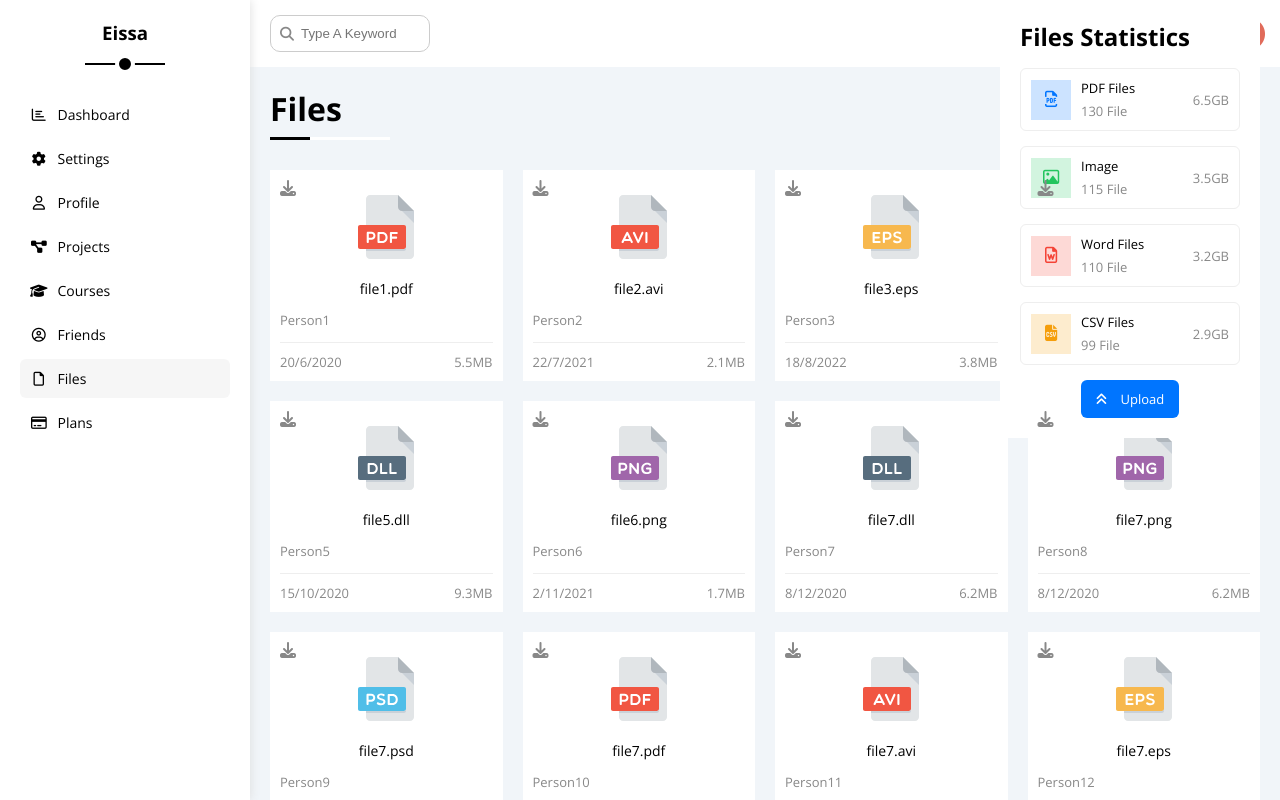
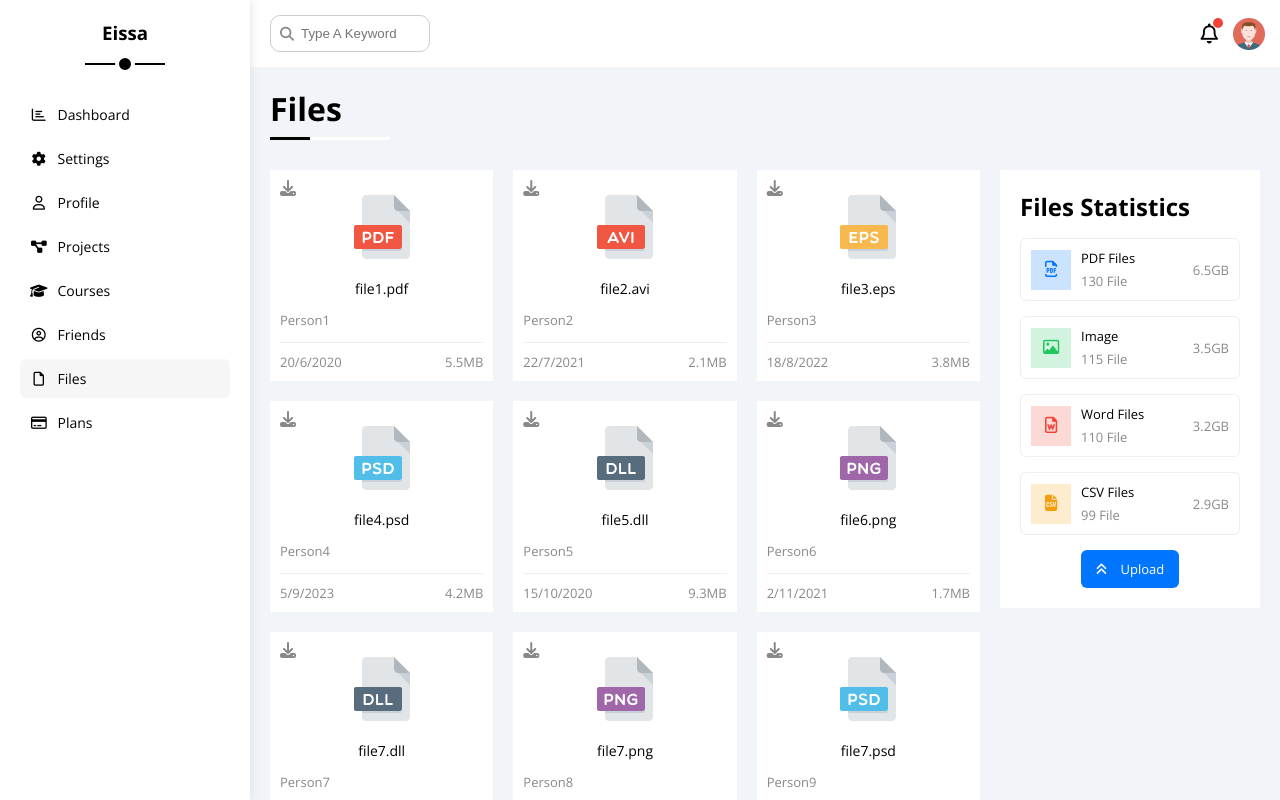
Before and after one commit to OmarEiissa/template-4-elzero-Dashboard, a plain HTML site: page files.html in a window 1280 px wide. Both pictures are taken after a click on the link "Upload". Shown: the top 800 px of the page. Drawn offline with nearby package versions, Linux system fonts and the light colour scheme.

Commit message:
fix problems

```diff
--- a/css/master.css
+++ b/css/master.css
@@ -819,6 +819,7 @@ ul {
 }
 .profile-page .skills-card ul li span:not(:last-child) {
   margin-right: 5px;
+  margin-bottom: 5px;
 }
 .profile-page .activities {
   flex-grow: 2;
--- a/files.html
+++ b/files.html
@@ -144,7 +144,7 @@
         <!-- End Head -->
         <h1 class="p-relative">Files</h1>
         <div class="files-page d-flex m-20 gap-20">
-          <div class="files-stats scroll p-20 bg-white red-10">
+          <div class="files-stats p-20 bg-white red-10">
             <h2 class="mt-0 mb-15 txt-c-mobile">Files Statistics</h2>
 
             <div class="d-flex align-center border-eee p-10 rad-6 mb-15 fs-13">
--- a/js/main.js
+++ b/js/main.js
@@ -13,3 +13,9 @@ document.addEventListener("scroll", function () {
     filesContentElement.classList.remove("scroll");
   }
 });
+
+document.querySelectorAll("a[href='#']").forEach((e) => {
+  e.addEventListener("click", function (event) {
+    event.preventDefault();
+  });
+});
```
